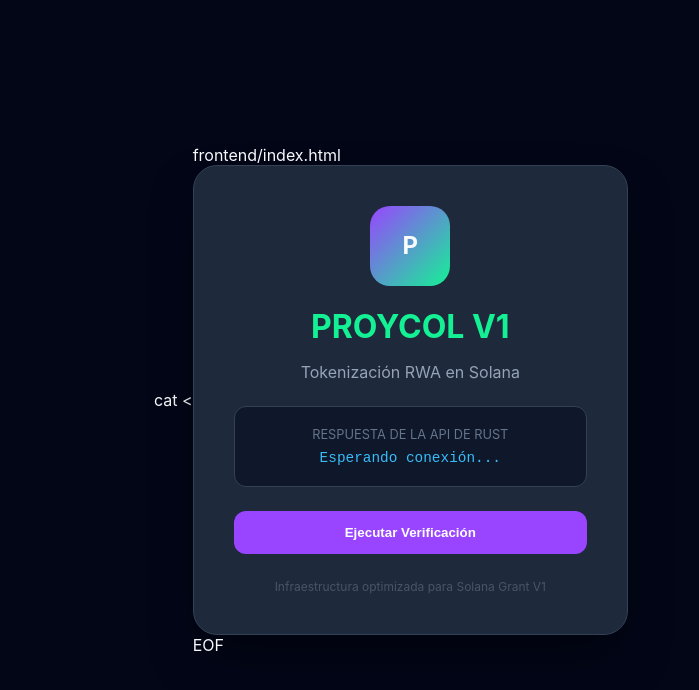
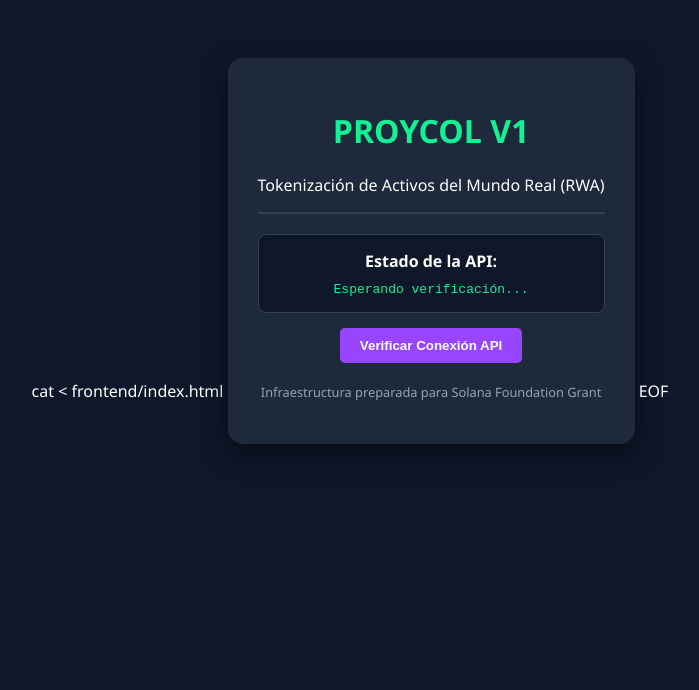
Before and after one commit to proycolamericano/proycol_rust, a plain HTML site: page frontend/index.html in a window 1280 px wide. Shown: the whole page, without its empty margins (290-989 px from the left). Drawn offline with Linux system fonts and the light colour scheme.

Commit message:
Estructura PROYCOL V1 finalizada para revisión de subvención

```diff
--- a/frontend/index.html
+++ b/frontend/index.html
@@ -6,90 +6,40 @@ cat <<EOF > frontend/index.html
     <meta name="viewport" content="width=device-width, initial-scale=1.0">
     <title>PROYCOL - RWA on Solana</title>
     <style>
-        body {
-            font-family: 'Inter', system-ui, -apple-system, sans-serif;
-            background-color: #020617;
-            color: #f8fafc;
-            display: flex;
-            justify-content: center;
-            align-items: center;
-            height: 100vh;
-            margin: 0;
-        }
-        .container {
-            background: #1e293b;
-            padding: 40px;
-            border-radius: 24px;
-            box-shadow: 0 25px 50px -12px rgba(0,0,0,0.5);
-            text-align: center;
-            width: 100%;
-            max-width: 450px;
-            border: 1px solid #334155;
-        }
-        .logo-placeholder {
-            width: 80px;
-            height: 80px;
-            background: linear-gradient(135deg, #9945FF, #14F195);
-            border-radius: 20px;
-            margin: 0 auto 20px;
-            display: flex;
-            align-items: center;
-            justify-content: center;
-            font-weight: bold;
-            font-size: 24px;
-        }
-        h1 { color: #14f195; margin-bottom: 8px; font-size: 2rem; }
-        p { color: #94a3b8; margin-bottom: 24px; }
-        .api-status {
-            background: #0f172a;
-            padding: 20px;
-            border-radius: 12px;
-            border: 1px solid #334155;
-            margin-bottom: 24px;
-        }
-        #status-text { font-family: 'Courier New', monospace; color: #38bdf8; font-size: 0.9rem; }
-        button {
-            background: #9945FF;
-            color: white;
-            border: none;
-            padding: 14px 28px;
-            border-radius: 12px;
-            font-weight: 600;
-            cursor: pointer;
-            transition: all 0.2s;
-            width: 100%;
-        }
-        button:hover { transform: translateY(-2px); background: #7a35d4; }
+        body { font-family: 'Segoe UI', Tahoma, Geneva, Verdana, sans-serif; background-color: #0f172a; color: white; text-align: center; padding: 50px; }
+        .card { background: #1e293b; padding: 30px; border-radius: 15px; box-shadow: 0 10px 25px rgba(0,0,0,0.5); display: inline-block; max-width: 500px; }
+        h1 { color: #14f195; } /* Color verde Solana */
+        .status-box { margin-top: 20px; padding: 15px; border: 1px solid #334155; border-radius: 8px; background: #0f172a; }
+        button { background: #9945FF; border: none; padding: 10px 20px; color: white; border-radius: 5px; cursor: pointer; font-weight: bold; margin-top: 15px; }
+        button:hover { background: #7a35d4; }
+        #api-result { color: #14f195; font-family: monospace; margin-top: 10px; display: block; }
     </style>
 </head>
 <body>
-    <div class="container">
-        <div class="logo-placeholder">P</div>
+    <div class="card">
         <h1>PROYCOL V1</h1>
-        <p>Tokenización RWA en Solana</p>
-
-        <div class="api-status">
-            <div style="font-size: 0.8rem; color: #64748b; margin-bottom: 8px; text-transform: uppercase;">Respuesta de la API de Rust</div>
-            <div id="status-text">Esperando conexión...</div>
+        <p>Tokenización de Activos del Mundo Real (RWA)</p>
+        <hr style="border: 0.5px solid #334155;">
+        <div class="status-box">
+            <strong>Estado de la API:</strong>
+            <span id="api-result">Esperando verificación...</span>
         </div>
-
-        <button onclick="testAPI()">Ejecutar Verificación</button>
-
-        <div style="margin-top: 25px; font-size: 0.75rem; color: #475569;">
-            Infraestructura optimizada para Solana Grant V1
-        </div>
+        <button onclick="checkAPI()">Verificar Conexión API</button>
+        <p style="font-size: 0.8em; color: #94a3b8; margin-top: 20px;">Infraestructura preparada para Solana Foundation Grant</p>
     </div>
 
     <script>
-        async function testAPI() {
-            const el = document.getElementById('status-text');
-            el.innerText = "> Conectando con Actix-Web...";
+        async function checkAPI() {
+            const statusText = document.getElementById('api-result');
+            statusText.innerText = "Consultando...";
             try {
-                const res = await fetch('/api/status');
-                const data = await res.json();
-                el.innerText = \`> \${data.project} \n > \${data.network} \n > STATUS: \${data.status}\`;
-            } catch (err) {
-                el.innerText = "> ERROR: No se pudo contactar la API";
+                // Llama al endpoint que creamos en Rust
+                const response = await fetch('/api/status');
+                const data = await response.json();
+                statusText.innerText = \`Proyecto: \${data.project} | Red: \${data.network} | Estado: \${data.status}\`;
+            } catch (error) {
+                statusText.innerText = "Error: La API no responde";
+                console.error(error);
             }
         }
     </script>
```
Also changed, not shown: index.html (deleted, +0 -48 lines), .devcontainer/devcontainer.json (renamed from devcontainer.json).
